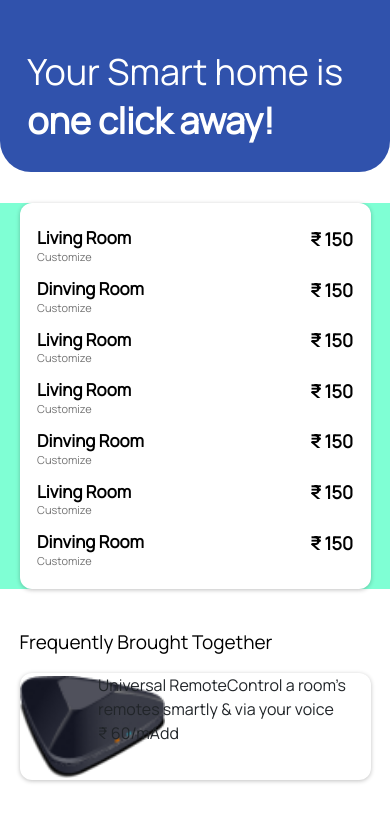
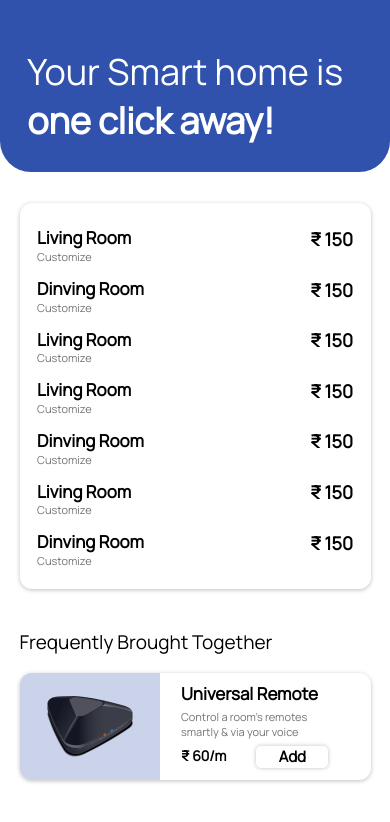
Before and after one commit to Akhil161/room_data, a React (Create React App) app: page /room/summary in a window 390 px wide. Shown: the top 822 px of the page. Built offline with nearby package versions, Linux system fonts and the light colour scheme.

Commit message:
payment screen

```diff
--- a/src/component/Summary.css
+++ b/src/component/Summary.css
@@ -36,7 +36,7 @@
     margin-top: 8%;
     width: 100vw;
     height: fit-content;
-    background-color: aquamarine;
+
 
 
   }
@@ -134,10 +134,87 @@
 }
 .summary-room-frequantBuy-product-img{
       display: flex;
+
       align-items: center;
+      justify-content: center;
+
       width: 40%;
+      background: rgba(48, 82, 172, 0.25);
+border-radius: 12px 0px 0px 12px;
+
+
 }
-.summary-room-frequantBuy-product-img div{
-  width: 15px;
+.summary-room-frequentBuy-inner-cont{
+  width: 60%;
+}
+
+.summary-room-frequentBuy-inner-title{
+  position: relative;
+  width: 80%;
+
+  height: 23px;
+  left:10%;
+  top: 8%;
+
+
+  font-family: 'Manrope';
+  font-style: normal;
+  font-weight: 600;
+  font-size: 17px;
+  line-height: 23px;
+
+  color: #000000;
+}
+.summary-room-frequentBuy-inner-subtitle{
+  position: relative;
+  width: 80%;
+  width: 155px;
+  height: 23px;
+  left:10%;
+  top: 12%;
+  font-family: 'Manrope';
+font-style: normal;
+font-weight: 400;
+font-size: 11px;
+line-height: 15px;
+
+color: #747474;
+}
+.summary-room-frequentBuy-inner-bottom{
+  position: relative;
+  width: 70%;
+  height: 23px;
+  left:10%;
+  top: 25%;
+  display: flex;
+  justify-content: space-between;
+}
+.summary-room-frequentBuy-inner-bottom-perMonth{
+  font-family: 'Manrope';
+  font-style: normal;
+  font-weight: 600;
+  font-size: 14px;
+  line-height: 19px;
+
+  color: #000000;
+}
+.summary-room-frequentBuy-inner-bottom-btn{
+  width: 72px;
+  height: 22px;
+  left: 255px;
+  top: 556px;
+  text-align: center;
+  background: #FFFFFF;
+  box-shadow: 0px 0px 4px rgba(0, 0, 0, 0.25);
+  border-radius: 5px;
+
+  font-family: 'Manrope';
+font-style: normal;
+font-weight: 700;
+font-size: 15px;
+vertical-align: middle;
+line-height: 21px;
+
+color: #000000;
 }
 }
--- a/src/component/Summary.js
+++ b/src/component/Summary.js
@@ -67,15 +67,15 @@ export default function Summary() {
             <div className='summary-room-frequantBuy-product'>
               <div className='summary-room-frequantBuy-product-img'>
                 <div>
-                <img style={{width:"145px"}} src={process.env.PUBLIC_URL+"/assets/img/remote.png"} alt="remote"></img>
+                <img  src={process.env.PUBLIC_URL+"/assets/img/remote.png"} alt="remote"></img>
                 </div>
               </div>
-              <div>
-                <span>Universal Remote</span>
-                <span>Control a room’s remotes smartly & via your voice</span>
-                <div>
-                  <span>₹ 60/m</span>
-                  <span>Add</span>
+              <div className='summary-room-frequentBuy-inner-cont'>
+                <div className='summary-room-frequentBuy-inner-title'>Universal Remote</div>
+                <div className="summary-room-frequentBuy-inner-subtitle">Control a room’s remotes smartly & via your voice</div>
+                <div className='summary-room-frequentBuy-inner-bottom'>
+                  <div className='summary-room-frequentBuy-inner-bottom-perMonth'>₹ 60/m</div>
+                  <div className='summary-room-frequentBuy-inner-bottom-btn'>Add</div>
                 </div>
               </div>
             </div>
```
